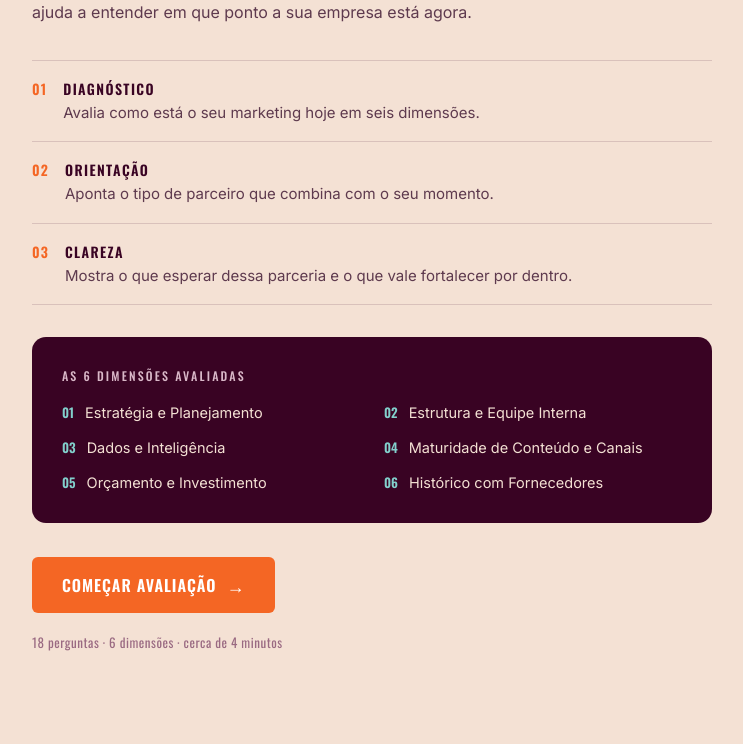
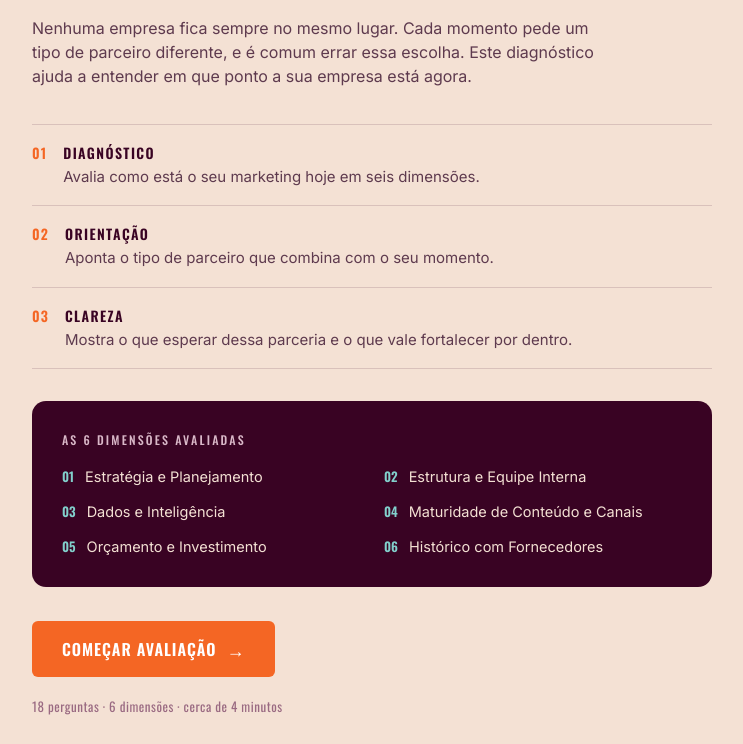
Before and after one commit to ricardoabellan-gdm/gdm-marketing-fit, a plain HTML site: page index.html in a window 1280 px wide. Shown: the part 375-1119 px from the top of the page, without its empty margins (268-1011 px from the left). Drawn offline with nearby package versions, Linux system fonts and the light colour scheme.

Commit message:
Retorno do padding

```diff
--- a/index.html
+++ b/index.html
@@ -25,7 +25,7 @@
 <script src="https://cdnjs.cloudflare.com/ajax/libs/jspdf/2.5.1/jspdf.umd.min.js"></script>
 </helmet>
 
-<div style="--accent: {{ accentVar }}; --display-font: {{ displayFontVar }}; min-height:100vh; display:flex; flex-direction:column; align-items:center; font-family:'Inter',system-ui,sans-serif; color:#390323; line-height:1.5;padding-bottom: 100px;">
+<div style="--accent: {{ accentVar }}; --display-font: {{ displayFontVar }}; min-height:100vh; display:flex; flex-direction:column; align-items:center; font-family:'Inter',system-ui,sans-serif; color:#390323; padding:clamp(20px,5vw,64px) clamp(18px,5vw,40px); line-height:1.5;">
 
   <div style="width:100%; max-width:680px;">
 
```
